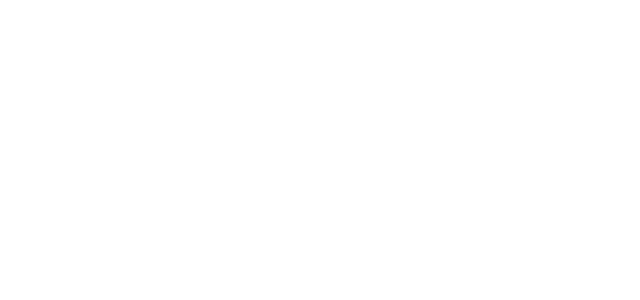
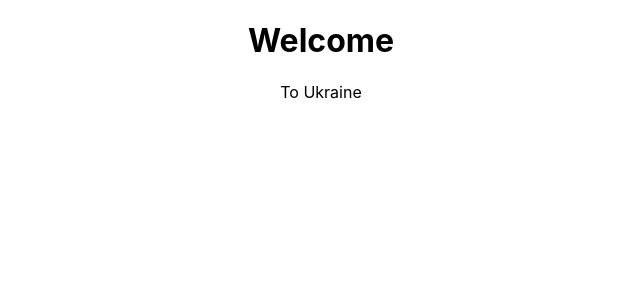
Before and after one commit to rusik88/learn_react, a React (Create React App) app: page / in a window 1280 px wide. Shown: the top 300 px of the page, without its empty margins (319-959 px from the left). Built offline with nearby package versions, Linux system fonts and the light colour scheme.

Commit message:
Ecd part

```diff
--- a/src/App.js
+++ b/src/App.js
@@ -1,9 +1,10 @@
 import './App.css';
+import Cards from './components/Cards'
 
 function App() {
   return (
     <div className="App">
-
+      <Cards />
     </div>
   );
 }
--- /dev/null
+++ b/src/components/Cards.js
@@ -0,0 +1,10 @@
+function Cards() {
+    return (
+        <>
+            <h1>Welcome</h1>
+            <p>To Ukraine</p>
+        </>
+    )
+}
+
+export default Cards
```
